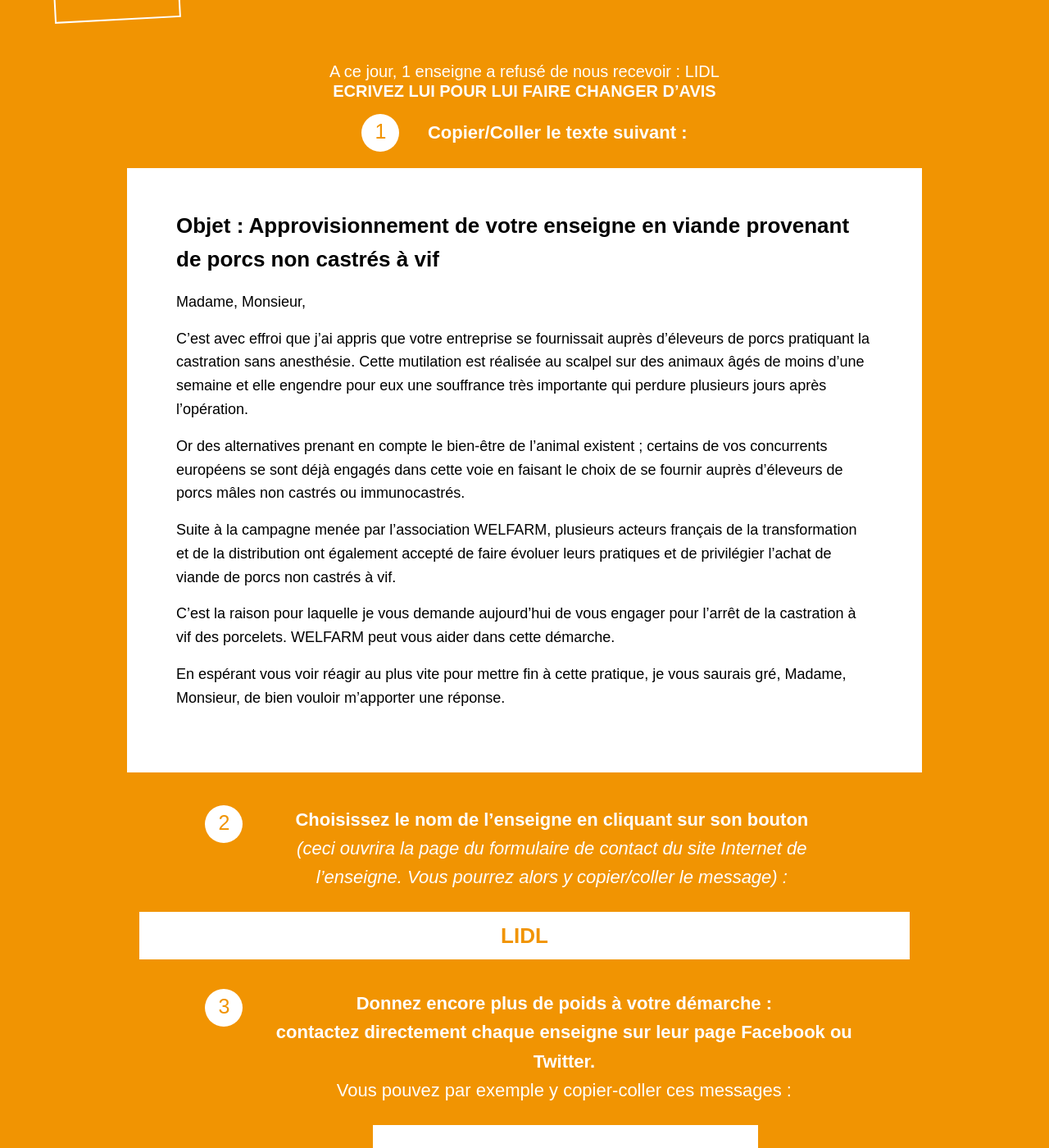
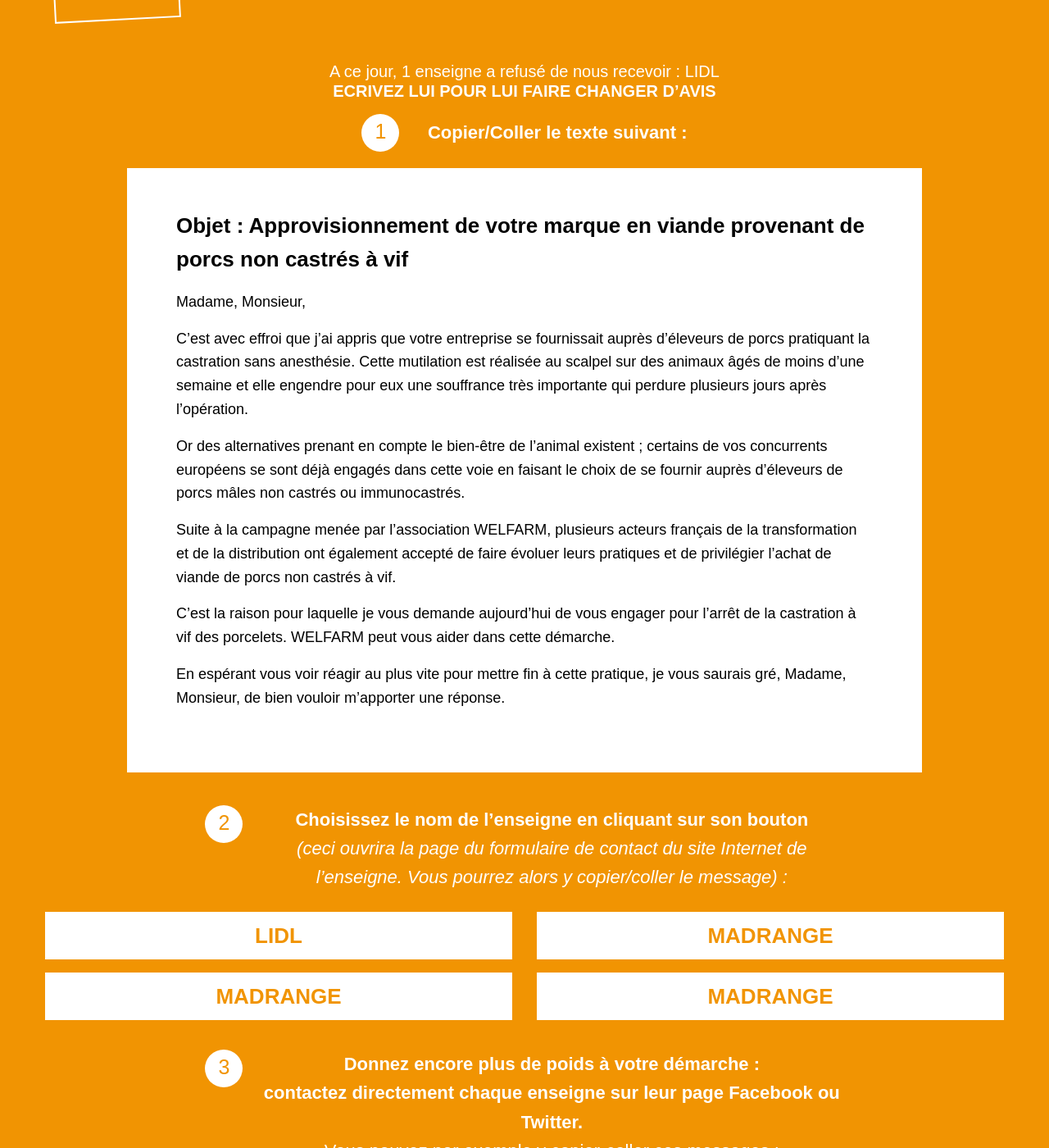
Before and after one commit to adfinitas-app/welfarm-petition, a Jekyll site: the page built from index.html, in a window 1280 px wide and 1400 px high, scrolled down 3468 px. Shown: the whole window at 82% size. Built offline with Jekyll 4.4.1, drawn with Linux system fonts in a browser that asks for light colours; comment, search, counter and statistics services are not loaded.

Commit message:
Updated '_includes/professionels.html' via CloudCannon

```diff
--- a/_includes/professionels.html
+++ b/_includes/professionels.html
@@ -41,7 +41,7 @@
 	<div class="number-petition">1</div>
 	<p class="legende-number-petition">Copier/Coller le texte suivant :</p>
 	<div class="letter">
-	  <p class="objet">Objet : Approvisionnement de votre enseigne en viande provenant de porcs non castrés à vif</p>
+	  <p class="objet">Objet : Approvisionnement de votre marque en viande provenant de porcs non castrés à vif</p>
 	  <p>Madame, Monsieur,</p>
 	  <p>C’est avec effroi que j’ai appris que votre entreprise se fournissait auprès d’éleveurs de porcs pratiquant la castration sans anesthésie. Cette mutilation est réalisée au scalpel sur des animaux âgés de moins d’une semaine et elle engendre pour eux une souffrance très importante qui perdure plusieurs jours après l’opération.</p>
 	  <p>Or des alternatives prenant en compte le bien-être de l’animal existent ; certains de vos concurrents européens se sont déjà engagés dans cette voie en faisant le choix de se fournir auprès d’éleveurs de porcs mâles non castrés ou immunocastrés.</p>
@@ -67,29 +67,15 @@
       </div>
     </div>
     <div class="row">
-      <div class="large-10 columns large-centered">
-	<!--div class="medium-6 columns">
-	  <a class="button marque" target="_blank" href="http://cora-france.fr/cora-france/contact.html">Cora</a>
-	</div>
-	<!-- div class="medium-6 columns">
-	  <a class="button marque" target="_blank" href="http://www.fleurymichon.fr/fleury-michon-et-vous/espace-consommateur">Fleury Michon</a>
-	</div>
-	<!--<div class="medium-6 columns">-->
-	  <!--<a class="button marque" target="_blank" href="https://www.magasins-u.com/contact">Super U</a>-->
-	<!--</div>-->
-	<!-- <div class="large-12 columns large-centered">
-	  <a class="button marque" target="_blank" href="http://www.e-leclerc.com/catalogue/questions-frequentes/faq---formulaire-produit-repere">Leclerc</a>
-	</div> -->
-	<div class="large-12 columns large-centered">
-	  <a class="button marque " target="_blank" href="https://ssl.lidl.fr/fr/hotline.htm">Lidl</a>
-	</div>
-      </div>
+	    <div class="small-12 large-6 columns">
+	    <a class="button marque " target="_blank" href="https://ssl.lidl.fr/fr/hotline.htm">Lidl</a></div>
+	    <div class="small-12 large-6 columns">
+	    <a class="button marque " target="_blank" href="consommateurs@madrange.com">Madrange</a></div>
+	    <div class="small-12 large-6 columns">
+	    <a class="button marque " target="_blank" href="consommateurs@madrange.com">Madrange</a></div>
+	    <div class="small-12 large-6 columns">
+	    <a class="button marque " target="_blank" href="consommateurs@madrange.com">Madrange</a></div>
     </div>
-    <!--<div class="row">-->
-      <!--<div class="large-8 columns large-centered">-->
-      <!--</div>-->
-    <!--</div>-->
-  </div>
   <div class="part-4">
     <div class="row medium-collapse">
       <div class="large-8 columns large-centered small-collapse">
```
